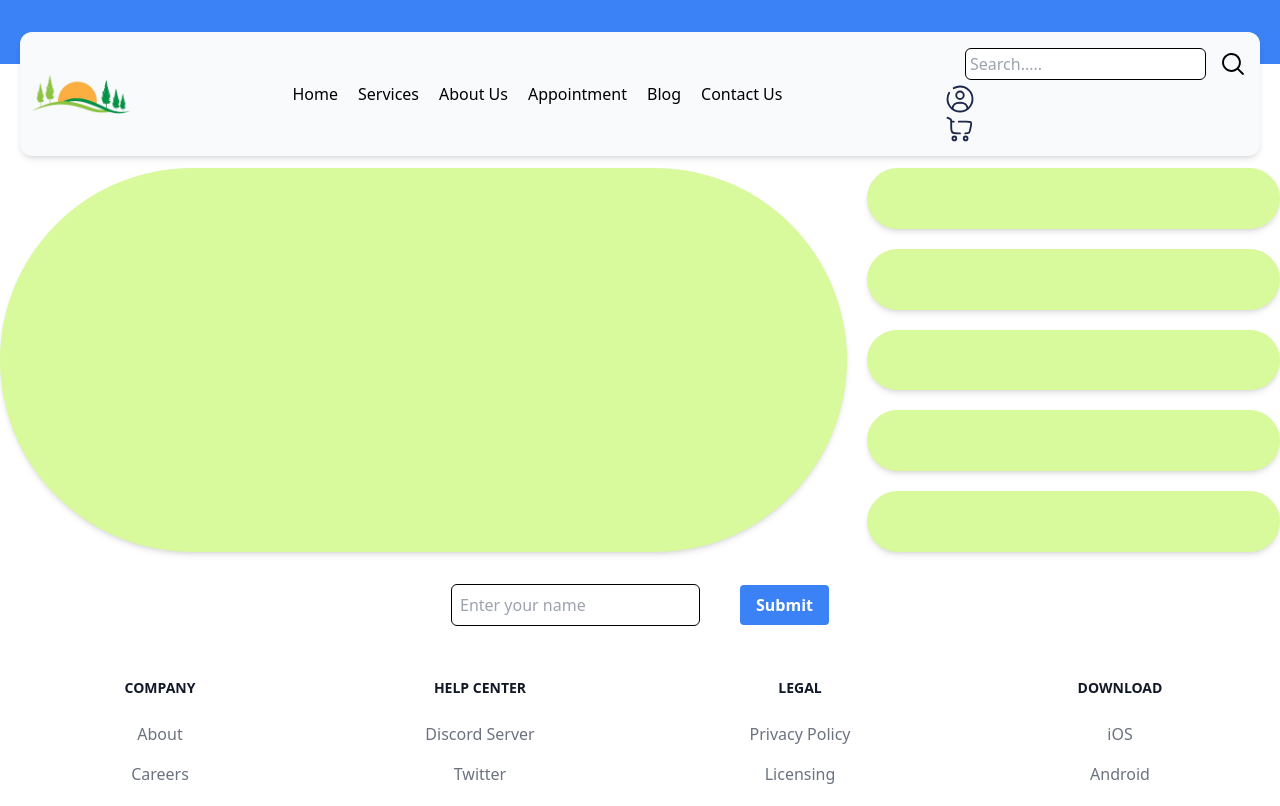
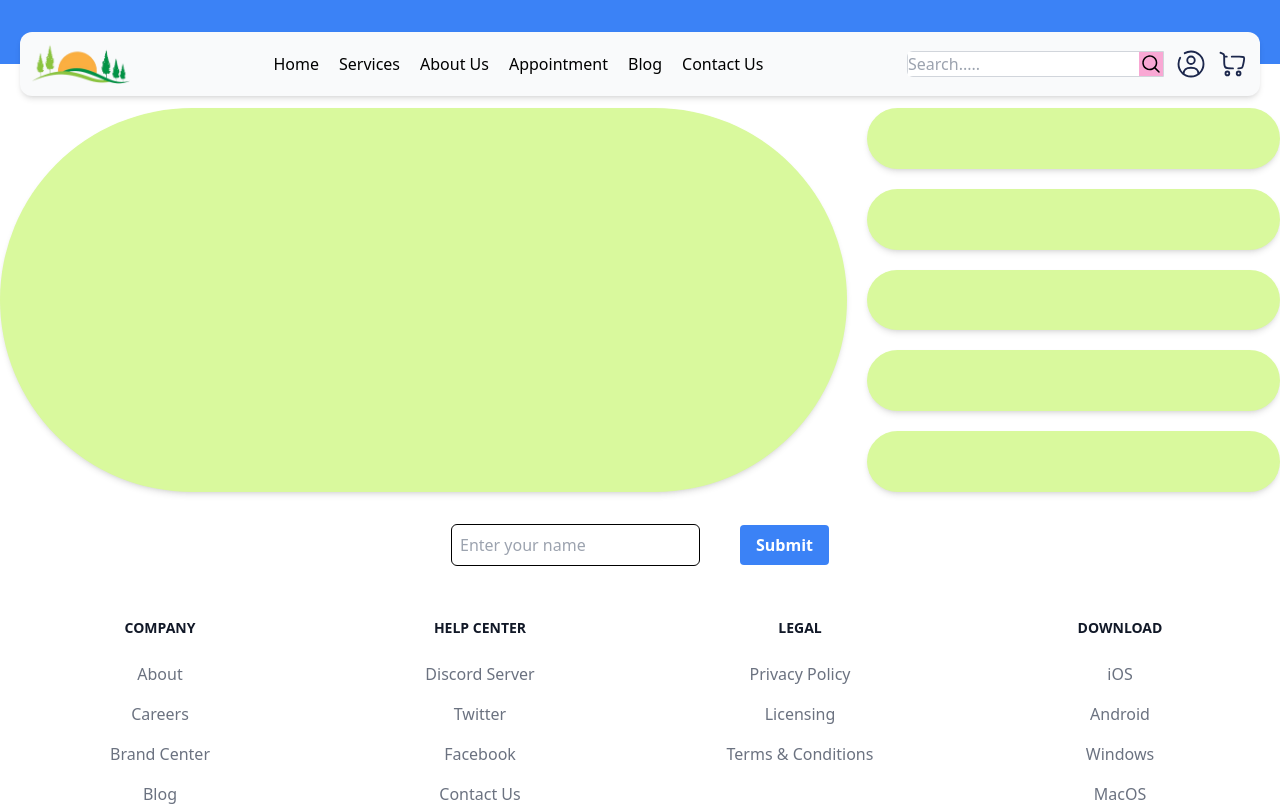
Before and after one commit to AmenaIslamRimi/online-shop-frontend, a Next.js app: page / in a window 1280 px wide. Shown: the top 806 px of the page. Built offline with nearby package versions, Linux system fonts and the light colour scheme.

Commit message:
new update in navbar

```diff
--- a/components/navbar/desktopNavBar.tsx
+++ b/components/navbar/desktopNavBar.tsx
@@ -99,7 +99,7 @@ export const DesktopNavBar = () => {
     <nav className="sticky">
       <div className="bg-blue-500 w-full h-16"></div>
       <div className="bg-gray-50 rounded-xl shadow-md -mt-8 mx-5">
-        <div className="flex justify-between items-center px-3 py-3">
+        <div className="flex justify-between items-center px-3 py-3 ">
           <Link href="/">
             <Image
               src="/super_shop_logo.png"
@@ -135,19 +135,17 @@ export const DesktopNavBar = () => {
               Contact Us{" "}
             </Link>
           </div>
-          <div className=" gap-3">
-            <div className="flex justify-center items-center h-10">
+          <div className="flex justify-center items-center gap-3 relative">
+            <div className="flex justify-center items-center border rounded-l-md border-gray-300 bg-white p-0">
               <input
                 type="text"
-                className="border border-black rounded-md px-1 py-3 mr-3 h-8 active:bg-red-200 focus:bg-blue-200 hover:bg-green-200 mx-5 my-5 "
+                className=" m-0 active:bg-red-200 focus:bg-blue-200 hover:bg-green-200 focus:outline-none focus:bg-transparent focus:border-transparent active:bg-transparent hover:bg-transparent"
                 placeholder="Search....."
               />
 
-              <button className=" ">
-                <Link href="/" className=" ">
+              <button className="text-white border-none bg-pink-300 p-0 m-0">
                 <svg
-                    width="30px"
-                    height="30px"
+                  className="w-6 h-6 "
                   viewBox="0 0 24 24"
                   fill="none"
                   xmlns="http://www.w3.org/2000/svg"
@@ -161,7 +159,6 @@ export const DesktopNavBar = () => {
                     fill="#000000"
                   />
                 </svg>
-                </Link>
               </button>
             </div>
 
@@ -221,8 +218,14 @@ export const DesktopNavBar = () => {
                 />
               </svg>
             </Link>
+          </div>
+        </div>
+      </div>
+    </nav>
+  );
+};
 
-            {/* <Link href="/" className=" ">
+/* <Link href="/" className=" ">
               <svg
                 fill="#000000"
                 width="30px"
@@ -250,10 +253,4 @@ export const DesktopNavBar = () => {
                   <path d="M49.52,46.61c-.01-.11-.03-.21-.05-.32a3.519,3.519,0,0,0-3.48-2.94h-.02a5,5,0,0,0-3.42,1.46,4.963,4.963,0,0,0-3.42-1.46h-.01a3.326,3.326,0,0,0-.96.15.749.749,0,0,0-.16.04,3.5,3.5,0,0,0-2.01,1.73c-.01.03-.02.05-.03.08a3.682,3.682,0,0,0-.33.95c-.02.1-.03.2-.05.31-.65,4.9,4.37,8.58,5.89,9.57l.51.35a.931.931,0,0,0,.57.19.959.959,0,0,0,.58-.19l.47-.33C45.15,55.19,50.17,51.51,49.52,46.61ZM42.55,54.5c-2.67-1.76-5.38-4.67-4.98-7.63l.03-.21a1.526,1.526,0,0,1,1.52-1.31,3.026,3.026,0,0,1,2.54,1.58,1.039,1.039,0,0,0,1.78,0,3.039,3.039,0,0,1,2.54-1.58,1.518,1.518,0,0,1,1.52,1.3l.04.22C47.93,49.82,45.25,52.72,42.55,54.5Z" />
                 </g>
               </svg>
-            </Link> */}
-          </div>
-        </div>
-      </div>
-    </nav>
-  );
-};
+            </Link> */
```
Lines whose indentation alone changed are shown as unchanged.
